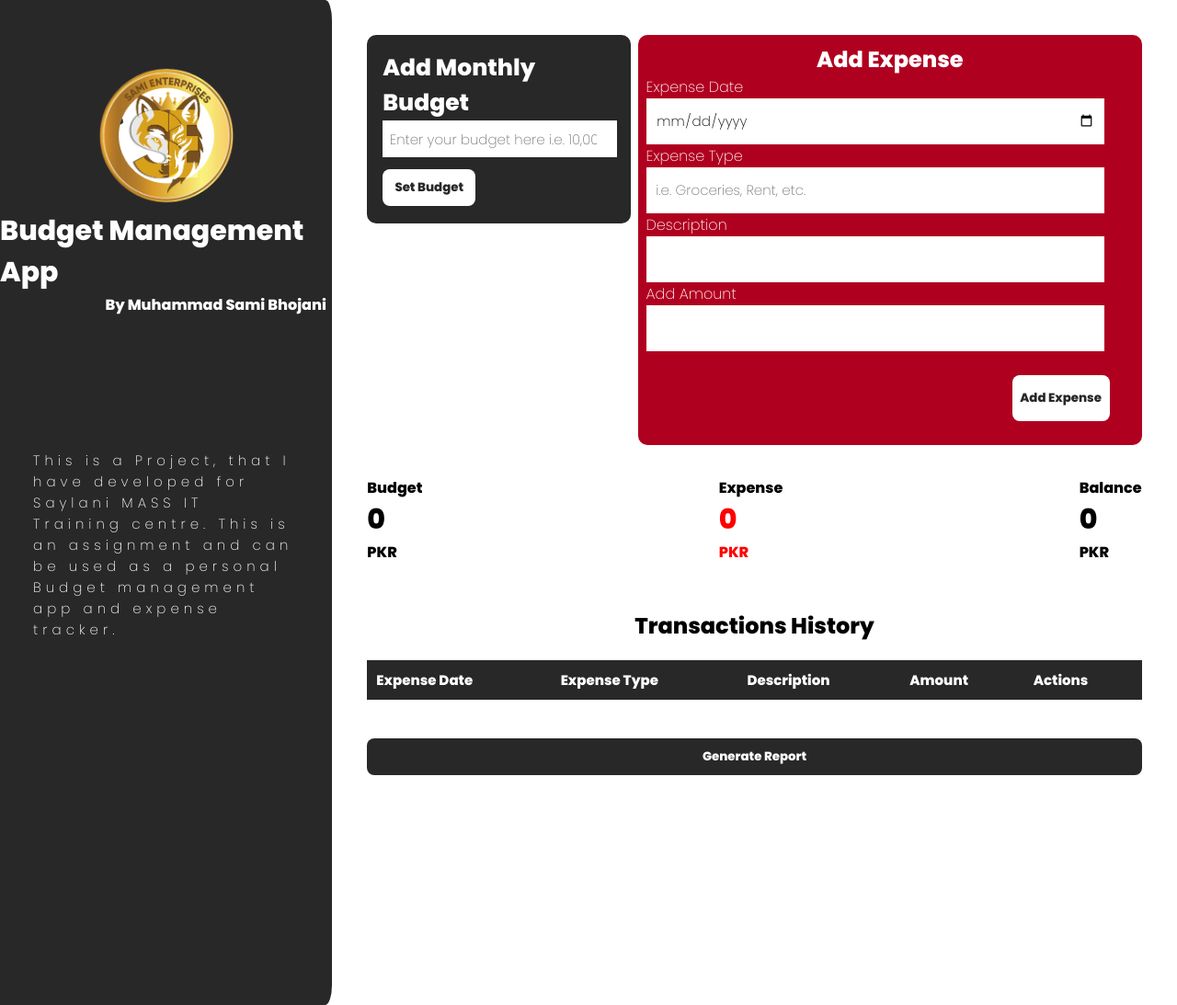
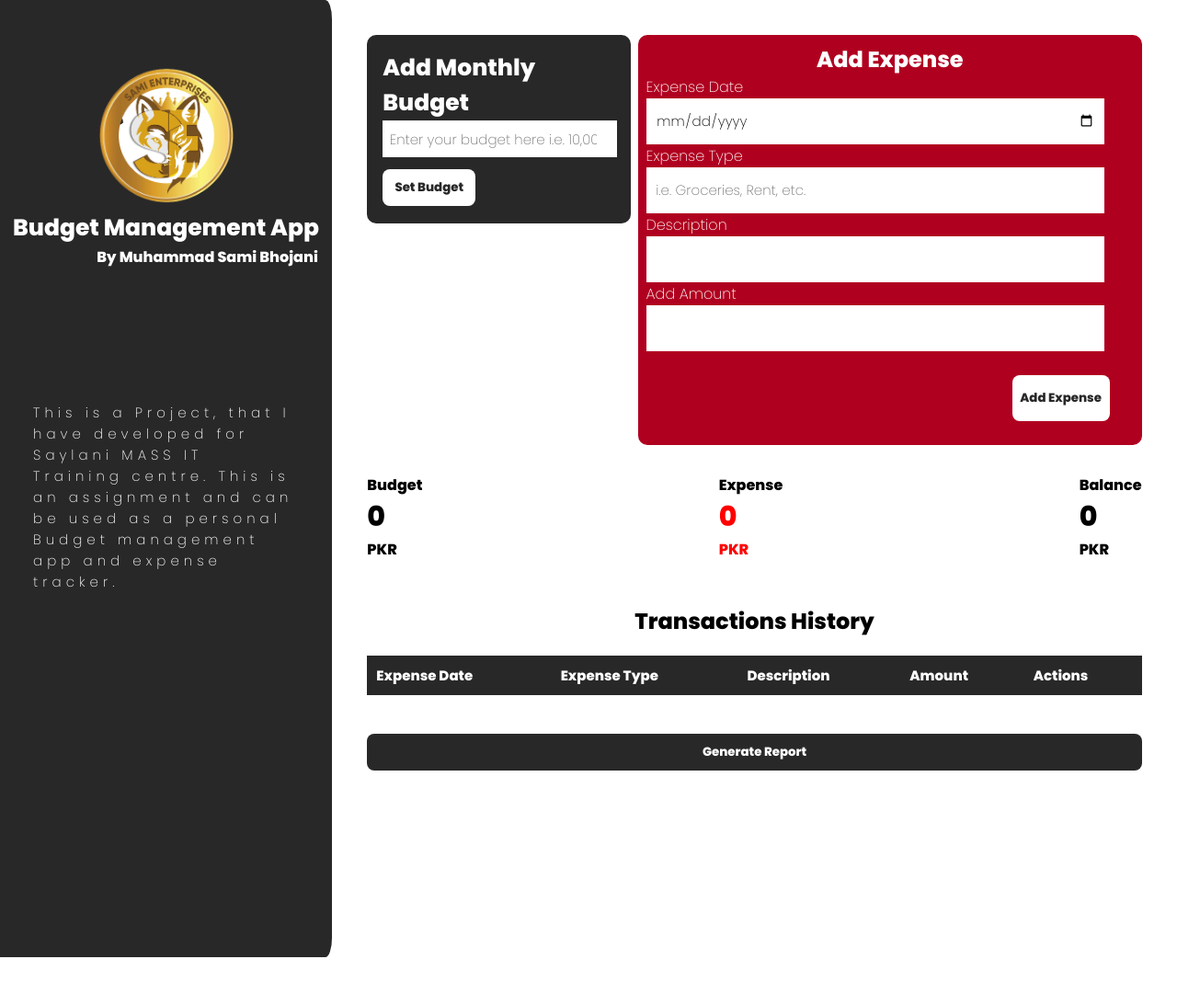
Before and after one commit to samibhojani/budgetApp, a plain HTML site: page index.html in a window 1280 px wide. Shown: the whole page at 92% size. After the commit the page ends 1041 px from the top, so only its background shows below. Drawn offline with Linux system fonts and the light colour scheme.

Commit message:
removed edit button for now

```diff
--- a/css/style.css
+++ b/css/style.css
@@ -34,11 +34,11 @@
     justify-content: space-between;
 }
 .intro h2 {
-    font-size: 30px;
+    font-size: 25px;
 }
 
 .intro h4 {
-    margin-left: 30%;
+    margin-left: 25%;
 }
 
 .intro p {
--- a/js/app.js
+++ b/js/app.js
@@ -43,7 +43,6 @@ function getExpense() {
     <td>${expAmount}</td>
 
 
-    <td><button id="editEntryBtn">Edit</button></td>
     <td><button id="deleteEntryBtn">Delete</button></td>
 
     </tr>
```
